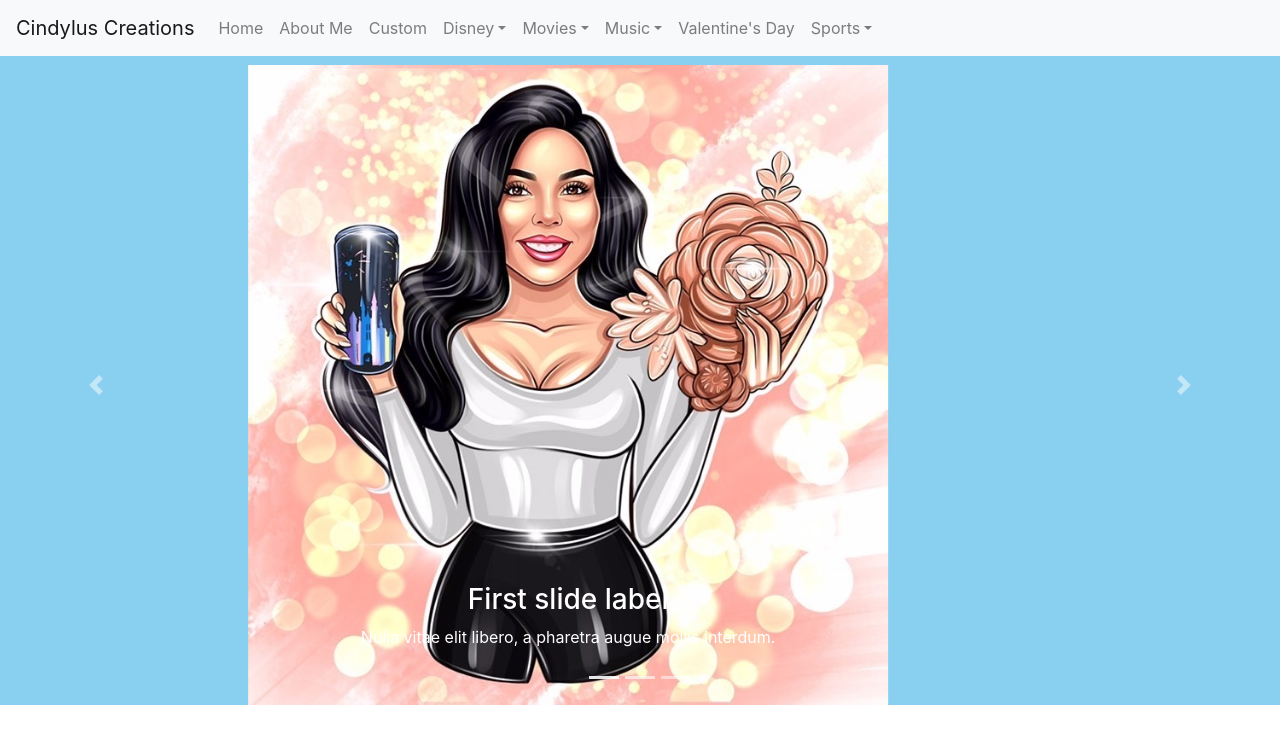
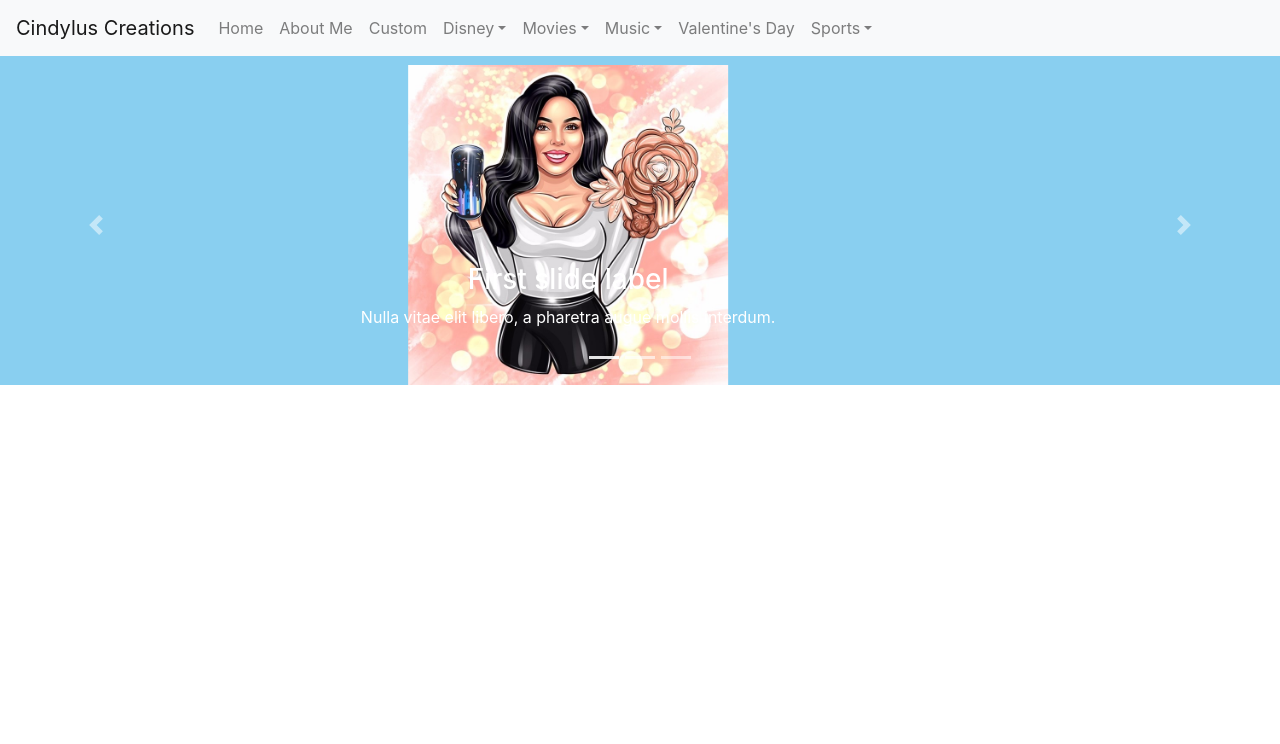
Before and after one commit to bryanlubay/cindyluscreations, a React (Create React App) app: page / in a window 1280 px wide. Shown: the top 744 px of the page. Built offline with nearby package versions, Linux system fonts and the light colour scheme.

Commit message:
30 Dec Ars

```diff
--- a/src/App.css
+++ b/src/App.css
@@ -51,6 +51,6 @@
 }
 
 .carousel-image {
-  height: 50%;
-  width: 50%;
+  height: 25%;
+  width: 25%;
 }
```
